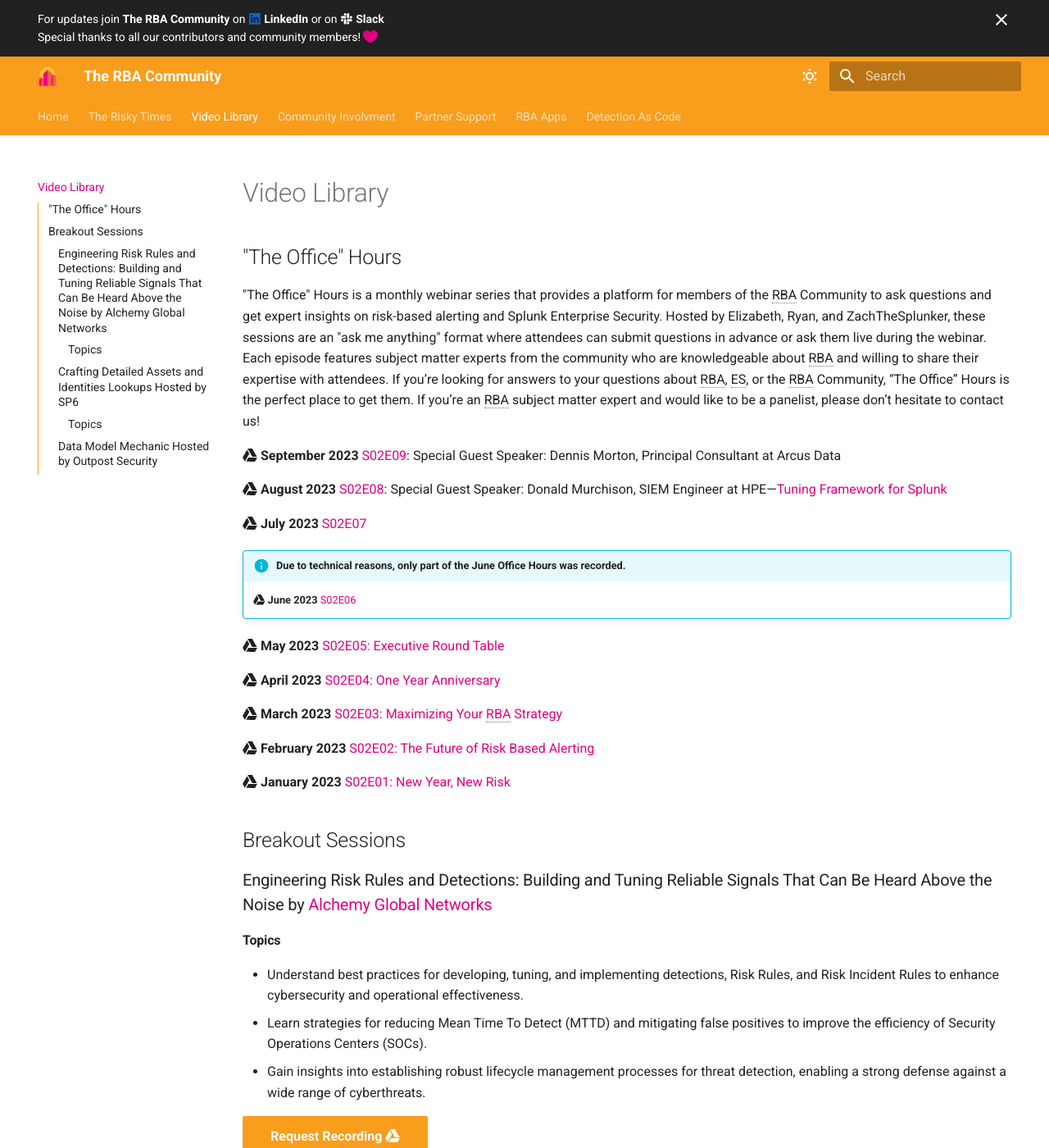
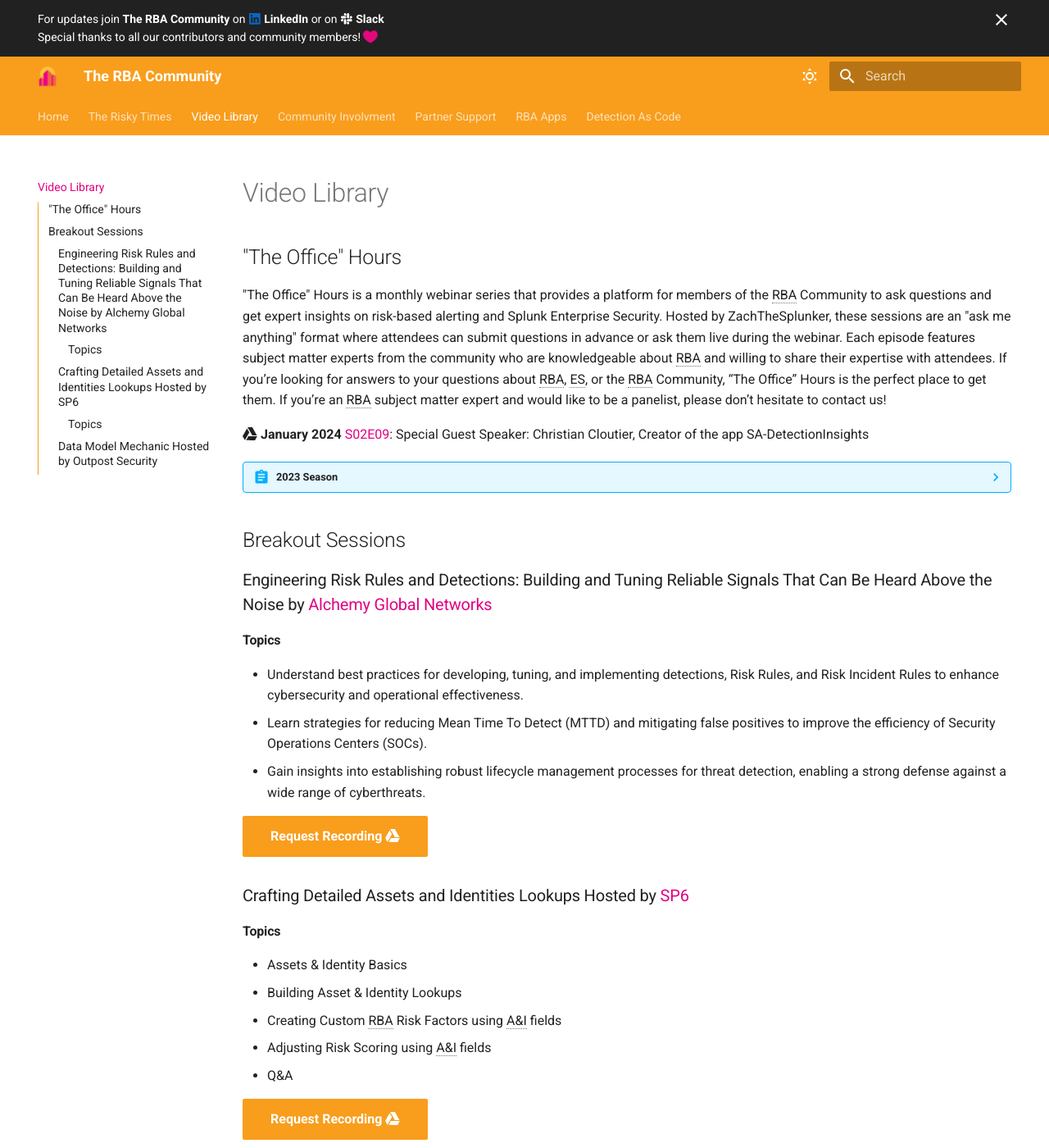
Before and after one commit to rba-community/rba-community, an MkDocs documentation site: the page built from docs/library/index.md, in a window 1280 px wide and 1400 px high. Shown: the whole window at 82% size. Built offline with MkDocs 1.6.1 and Material for MkDocs 9.7.7, drawn with Linux system fonts in a browser that asks for light colours.

Commit message:
added january recording
Signed-off-by: Zach Christensen <23529374+ZachChristensen28@users.noreply.github.com>

```diff
--- a/docs/library/index.md
+++ b/docs/library/index.md
@@ -6,26 +6,29 @@
 
 ## "The Office" Hours
 
-"The Office" Hours is a monthly webinar series that provides a platform for members of the RBA Community to ask questions and get expert insights on risk-based alerting and Splunk Enterprise Security. Hosted by Elizabeth, Ryan, and ZachTheSplunker, these sessions are an "ask me anything" format where attendees can submit questions in advance or ask them live during the webinar. Each episode features subject matter experts from the community who are knowledgeable about RBA and willing to share their expertise with attendees. If you’re looking for answers to your questions about RBA, ES, or the RBA Community, “The Office” Hours is the perfect place to get them. If you’re an RBA subject matter expert and would like to be a panelist, please don’t hesitate to contact us!
+"The Office" Hours is a monthly webinar series that provides a platform for members of the RBA Community to ask questions and get expert insights on risk-based alerting and Splunk Enterprise Security. Hosted by ZachTheSplunker, these sessions are an "ask me anything" format where attendees can submit questions in advance or ask them live during the webinar. Each episode features subject matter experts from the community who are knowledgeable about RBA and willing to share their expertise with attendees. If you’re looking for answers to your questions about RBA, ES, or the RBA Community, “The Office” Hours is the perfect place to get them. If you’re an RBA subject matter expert and would like to be a panelist, please don’t hesitate to contact us!
 
-:simple-googledrive: **September 2023** [S02E09](https://drive.google.com/file/d/1eFR_lB9-W7rXvc3tLcdYSX3zFahepdnF/view?usp=sharing){ target="blank" }: Special Guest Speaker: Dennis Morton, Principal Consultant at Arcus Data
+:simple-googledrive: **January 2024** [S02E09](https://drive.google.com/file/d/1A1pj6uRW7kmuyEuwhWGim5v3xmicX4We/view?usp=drive_link){ target="blank" }: Special Guest Speaker: Christian Cloutier, Creator of the app SA-DetectionInsights
 
-:simple-googledrive: **August 2023** [S02E08](https://drive.google.com/file/d/1rq5DzI3tg2NLsjQLQ8IURfYi31VCLrq3/view?usp=drive_link){ target="blank" }: Special Guest Speaker: Donald Murchison, SIEM Engineer at HPE—[Tuning Framework for Splunk](../apps/implement/tuning-framework.md)
+??? abstract "2023 Season"
+    :simple-googledrive: **September 2023** [S02E09](https://drive.google.com/file/d/1eFR_lB9-W7rXvc3tLcdYSX3zFahepdnF/view?usp=sharing){ target="blank" }: Special Guest Speaker: Dennis Morton, Principal Consultant at Arcus Data
 
-:simple-googledrive: **July 2023** [S02E07](https://drive.google.com/file/d/1j-cAoCQLxBDp6-Dx8_NorW21LRiKJoj5/view?usp=sharing){ target="blank" }
+    :simple-googledrive: **August 2023** [S02E08](https://drive.google.com/file/d/1rq5DzI3tg2NLsjQLQ8IURfYi31VCLrq3/view?usp=drive_link){ target="blank" }: Special Guest Speaker: Donald Murchison, SIEM Engineer at HPE—[Tuning Framework for Splunk](../apps/implement/tuning-framework.md)
 
-!!! info "Due to technical reasons, only part of the June Office Hours was recorded."
-    :simple-googledrive: **June 2023** [S02E06](https://drive.google.com/file/d/13CgZSL7jzBClll3-M5NqIZcjDQgHMWXB/view?usp=drive_link){ target="blank" }
+    :simple-googledrive: **July 2023** [S02E07](https://drive.google.com/file/d/1j-cAoCQLxBDp6-Dx8_NorW21LRiKJoj5/view?usp=sharing){ target="blank" }
 
-:simple-googledrive: **May 2023** [S02E05: Executive Round Table](https://drive.google.com/file/d/1ZAzyti7BWP81gRxM81PRNuYBrayMWIh-/view?usp=share_link){ target="blank" }
+    !!! info "Due to technical reasons, only part of the June Office Hours was recorded."
+        :simple-googledrive: **June 2023** [S02E06](https://drive.google.com/file/d/13CgZSL7jzBClll3-M5NqIZcjDQgHMWXB/view?usp=drive_link){ target="blank" }
 
-:simple-googledrive: **April 2023** [S02E04: One Year Anniversary](https://drive.google.com/file/d/1EvnZnDm2Q5OpWj5N4KJkS6ZVuebfSEfy/view?usp=share_link){ target="blank" }
+    :simple-googledrive: **May 2023** [S02E05: Executive Round Table](https://drive.google.com/file/d/1ZAzyti7BWP81gRxM81PRNuYBrayMWIh-/view?usp=share_link){ target="blank" }
 
-:simple-googledrive: **March 2023** [S02E03: Maximizing Your RBA Strategy](https://drive.google.com/file/d/18IsT_BnRhEcpSdmhlj2Jv4bIeoIC70Nt/view?usp=share_link){ target="blank" }
+    :simple-googledrive: **April 2023** [S02E04: One Year Anniversary](https://drive.google.com/file/d/1EvnZnDm2Q5OpWj5N4KJkS6ZVuebfSEfy/view?usp=share_link){ target="blank" }
 
-:simple-googledrive: **February 2023** [S02E02: The Future of Risk Based Alerting](https://drive.google.com/file/d/1kEjvd5YmTUwRdtuQYyrLfRr-FjjAHy_M/view?usp=share_link){ target="blank" }
+    :simple-googledrive: **March 2023** [S02E03: Maximizing Your RBA Strategy](https://drive.google.com/file/d/18IsT_BnRhEcpSdmhlj2Jv4bIeoIC70Nt/view?usp=share_link){ target="blank" }
 
-:simple-googledrive: **January 2023** [S02E01: New Year, New Risk](https://drive.google.com/file/d/1EQd3_q39E0cI9KH1QU1F_7MOLqtZmYgC/view){ target="blank" }
+    :simple-googledrive: **February 2023** [S02E02: The Future of Risk Based Alerting](https://drive.google.com/file/d/1kEjvd5YmTUwRdtuQYyrLfRr-FjjAHy_M/view?usp=share_link){ target="blank" }
+
+    :simple-googledrive: **January 2023** [S02E01: New Year, New Risk](https://drive.google.com/file/d/1EQd3_q39E0cI9KH1QU1F_7MOLqtZmYgC/view){ target="blank" }
 
 ## Breakout Sessions
 
```
